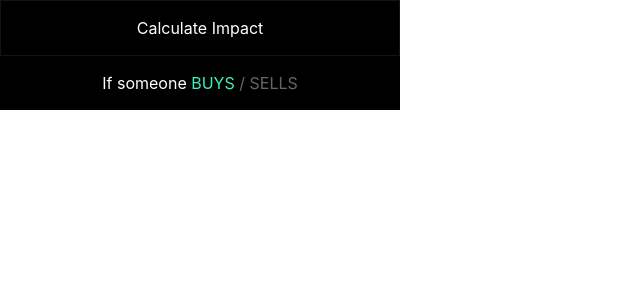
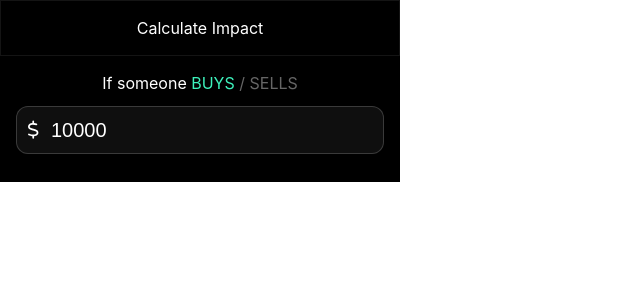
Before and after one commit to elisealcala/sonar-standalone, a React (Create React App) app: page / in a window 1280 px wide. Shown: the top 300 px of the page, without its empty margins (0-640 px from the left). Built offline with nearby package versions, Linux system fonts and the light colour scheme.

Commit message:
create input component

```diff
--- /dev/null
+++ b/src/common/components/input/index.ts
@@ -0,0 +1 @@
+export { Input as default } from "./input";
--- /dev/null
+++ b/src/common/components/input/input.css
@@ -0,0 +1,27 @@
+.input-container {
+  background: var(--gray-3);
+  border: 1px solid var(--gray-4);
+  padding: 0.75rem 0.625rem;
+  display: flex;
+  align-items: center;
+  color: var(--white);
+  border-radius: 0.75rem
+}
+
+.input-container input {
+  background: none;
+  border: none;
+  color: var(--white);
+  font-size: 20px;
+  line-height: 22px;
+  padding: 0;
+}
+
+.input-container input:focus {
+  outline: none;
+}
+
+.input-container .input-icon {
+  display: flex;
+  margin-right: 0.75rem
+}
--- /dev/null
+++ b/src/common/components/input/input.tsx
@@ -0,0 +1,50 @@
+import React, { FC } from "react";
+import { Icons, ListIcons } from "../../icons";
+import "./input.css";
+
+interface IInputProps {
+  type?: string;
+  value: string;
+  placeholder?: string;
+  disabled?: boolean;
+  className?: string;
+  icon?: ListIcons;
+  iconSize?: number;
+  onChange?: (e: React.ChangeEvent<HTMLInputElement>) => void;
+}
+
+const renderIcon = (icon: ListIcons, size?: number) => {
+  const component = Icons[icon];
+
+  return (
+    <div className="input-icon">
+      {component({
+        size,
+      })}
+    </div>
+  );
+};
+
+export const Input: FC<IInputProps> = ({
+  type,
+  value,
+  className,
+  placeholder,
+  disabled,
+  onChange,
+  icon,
+  iconSize,
+}) => {
+  return (
+    <div className={`input-container ${className}`}>
+      {icon ? renderIcon(icon, iconSize) : null}
+      <input
+        type={type}
+        value={value}
+        placeholder={placeholder}
+        onChange={onChange}
+        disabled={disabled}
+      />
+    </div>
+  );
+};
--- a/src/common/styles/global.css
+++ b/src/common/styles/global.css
@@ -3,3 +3,10 @@
 h1, h2, h3, h4, h5, h6 {
   margin: 0;
 }
+
+input[type=number]::-webkit-inner-spin-button,
+input[type=number]::-webkit-outer-spin-button {
+    -webkit-appearance: none;
+    -moz-appearance: none;
+    appearance: none;
+}
--- a/src/common/styles/variables/colors.css
+++ b/src/common/styles/variables/colors.css
@@ -5,4 +5,6 @@ body {
   --white: #FFFFFF;
   --gray-1: rgba(255, 255, 255, 0.08);
   --gray-2: rgba(255, 255, 255, 0.4);
+  --gray-3: rgba(255, 255, 255, 0.06);
+  --gray-4: rgba(255, 255, 255, 0.18);
 }
--- a/src/components/impact-calculator/impact-calculator.css
+++ b/src/components/impact-calculator/impact-calculator.css
@@ -29,3 +29,8 @@
   color: var(--gray-2);
   cursor: pointer;
 }
+
+.input-amount {
+  margin-bottom: 0.75rem;
+  margin-top: 0.75rem;
+}
--- a/src/components/impact-calculator/impact-calculator.tsx
+++ b/src/components/impact-calculator/impact-calculator.tsx
@@ -1,4 +1,5 @@
 import React, { useState } from "react";
+import Input from "../../common/components/input";
 import Text from "../../common/components/text";
 import "./impact-calculator.css";
 
@@ -6,7 +7,7 @@ export const ImpactCalculator = () => {
   const [isBuying, setIsBuying] = useState(true);
 
   return (
-    <div className="container">
+    <section className="container">
       <div className="title-container">
         <Text>Calculate Impact</Text>
       </div>
@@ -31,7 +32,14 @@ export const ImpactCalculator = () => {
             </span>
           </Text>
         </div>
+        <Input
+          className="input-amount"
+          type="number"
+          value="10000"
+          icon="dollar"
+          iconSize={12}
+        />
       </div>
-    </div>
+    </section>
   );
 };
```
